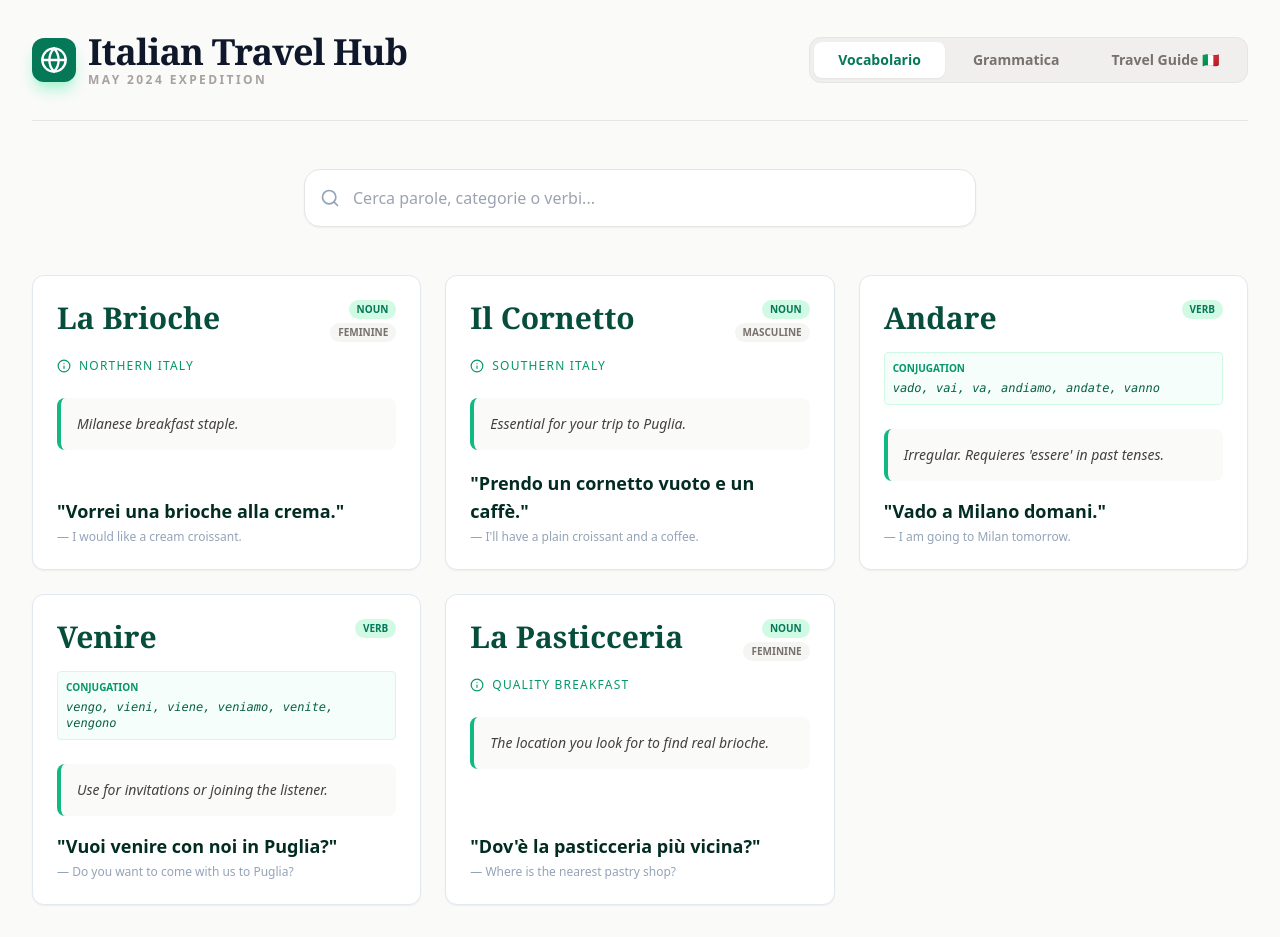
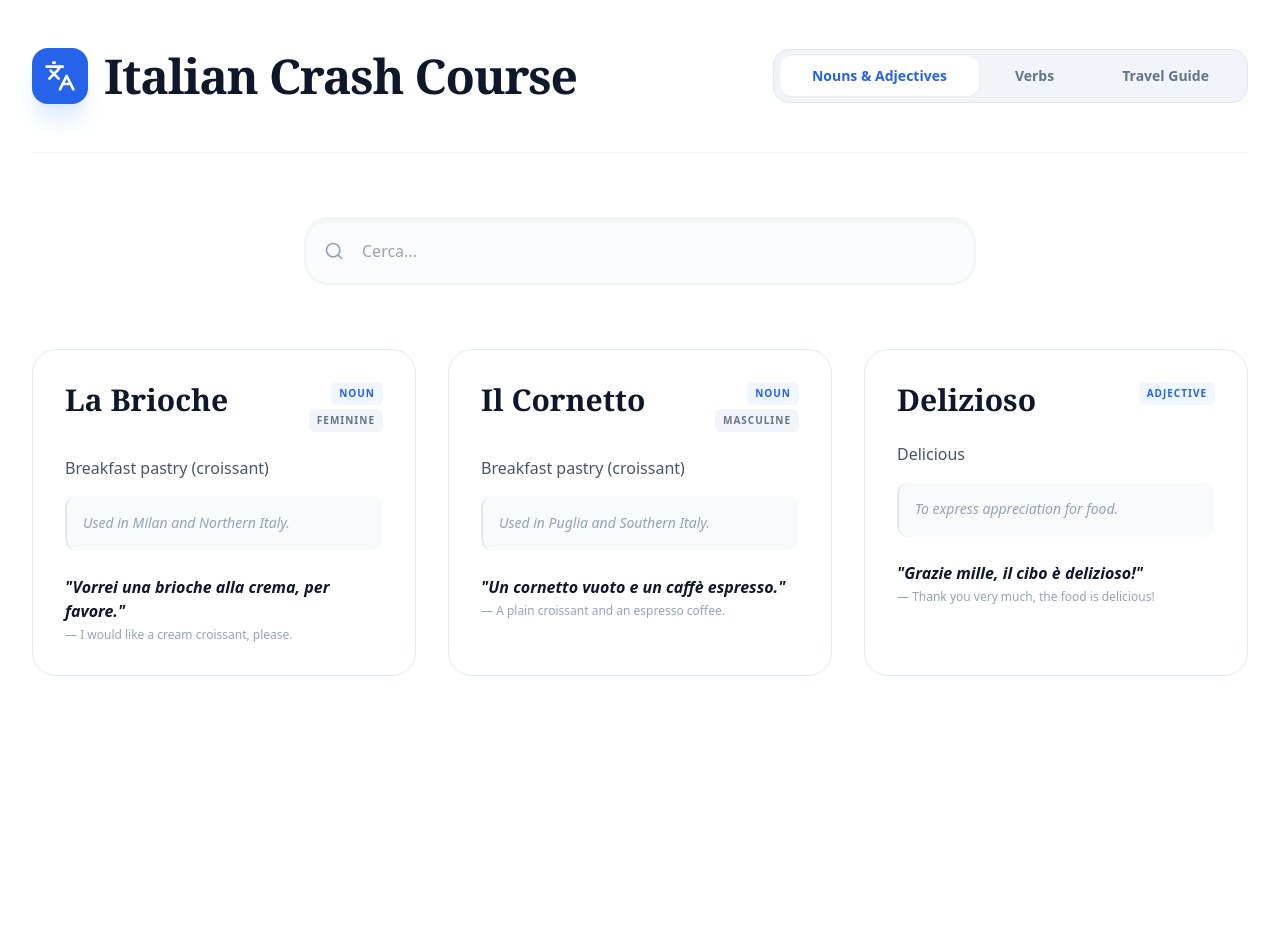
Before and after one commit to kxxxx-hi/italian-crash-course, a Next.js app: page / in a window 1280 px wide. After the commit the page ends 800 px from the top, so only its background shows below. Built offline with nearby package versions, Linux system fonts and the light colour scheme.

Commit message:
Update page.tsx

```diff
--- a/app/page.tsx
+++ b/app/page.tsx
@@ -2,129 +2,112 @@
 
 import React, { useState } from 'react';
 import {
-  Search, GitBranch, Globe, Lightbulb, ArrowRight,
-  Utensils, Languages, MapPin, BookOpen, Info
+  Search, Globe, ArrowRight, Utensils,
+  Languages, MapPin, BookOpen, ChevronLeft,
+  Table as TableIcon, Info
 } from 'lucide-react';
 
 // ==========================================
-// 1. DATA SOURCES (Refined for Italian Hub)
+// 1. DATA STRUCTURES & TYPES
 // ==========================================
 
-const ITALIAN_LEXICON = [
+interface Phrase {
+  it: string;
+  en: string;
+}
+
+interface GuideSection {
+  topic: string;
+  content: string;
+  phrases?: Phrase[];
+  tips?: string[];
+}
+
+interface Conjugation {
+  presente: string[];
+  passatoProssimo: string[];
+  imperfetto: string[];
+}
+
+const SUBJECTS = ["Io", "Tu", "Lui/Lei", "Noi", "Voi", "Loro"];
+
+const NOUNS_ADJECTIVES = [
   {
     id: "brioche",
     word: "La Brioche",
     type: "Noun",
     gender: "Feminine",
-    usage: "Northern Italy",
-    vibe: "Milanese breakfast staple.",
-    sentence: "Vorrei una brioche alla crema.",
-    translation: "I would like a cream croissant.",
-    category: "Food",
+    meaning: "Breakfast pastry (croissant)",
+    usage: "Used in Milan and Northern Italy.",
+    sentence: "Vorrei una brioche alla crema, per favore.",
+    translation: "I would like a cream croissant, please.",
+    category: "Dining"
   },
   {
     id: "cornetto",
     word: "Il Cornetto",
     type: "Noun",
     gender: "Masculine",
-    usage: "Southern Italy",
-    vibe: "Essential for your trip to Puglia.",
-    sentence: "Prendo un cornetto vuoto e un caffè.",
-    translation: "I'll have a plain croissant and a coffee.",
-    category: "Food",
+    meaning: "Breakfast pastry (croissant)",
+    usage: "Used in Puglia and Southern Italy.",
+    sentence: "Un cornetto vuoto e un caffè espresso.",
+    translation: "A plain croissant and an espresso coffee.",
+    category: "Dining"
   },
+  {
+    id: "delizioso",
+    word: "Delizioso",
+    type: "Adjective",
+    meaning: "Delicious",
+    usage: "To express appreciation for food.",
+    sentence: "Grazie mille, il cibo è delizioso!",
+    translation: "Thank you very much, the food is delicious!",
+    category: "Dining"
+  }
+];
+
+const VERBS = [
   {
     id: "andare",
     word: "Andare",
-    type: "Verb",
-    conjugation: "vado, vai, va, andiamo, andate, vanno",
-    usage: "Movement away",
-    vibe: "Irregular. Requieres 'essere' in past tenses.",
-    sentence: "Vado a Milano domani.",
-    translation: "I am going to Milan tomorrow.",
-    category: "Grammar",
+    meaning: "To go",
+    usage: "Movement away from the speaker.",
+    sentence: "Vado a Milano questo fine settimana.",
+    translation: "I am going to Milan this weekend.",
+    conjugations: {
+      presente: ["vado", "vai", "va", "andiamo", "andate", "vanno"],
+      passatoProssimo: ["sono andato/a", "sei andato/a", "è andato/a", "siamo andati/e", "siete andati/e", "sono andati/e"],
+      imperfetto: ["andavo", "andavi", "andava", "andavamo", "andavate", "andavano"]
+    }
   },
   {
-    id: "venire",
-    word: "Venire",
-    type: "Verb",
-    conjugation: "vengo, vieni, viene, veniamo, venite, vengono",
-    usage: "Movement toward",
-    vibe: "Use for invitations or joining the listener.",
-    sentence: "Vuoi venire con noi in Puglia?",
-    translation: "Do you want to come with us to Puglia?",
-    category: "Grammar",
-  },
-  {
-    id: "pasticceria",
-    word: "La Pasticceria",
-    type: "Noun",
-    gender: "Feminine",
-    usage: "Quality Breakfast",
-    vibe: "The location you look for to find real brioche.",
-    sentence: "Dov'è la pasticceria più vicina?",
-    translation: "Where is the nearest pastry shop?",
-    category: "Travel",
+    id: "sapere",
+    word: "Sapere",
+    meaning: "To know (facts/skills)",
+    usage: "Used for information or 'knowing how to'.",
+    sentence: "Non so dove sia il bagno.",
+    translation: "I don't know where the bathroom is.",
+    conjugations: {
+      presente: ["so", "sai", "sa", "sappiamo", "sapete", "sanno"],
+      passatoProssimo: ["ho saputo", "hai saputo", "ha saputo", "abbiamo saputo", "avete saputo", "hanno saputo"],
+      imperfetto: ["sapevo", "sapevi", "sapeva", "sapevamo", "sapevate", "sapevano"]
+    }
   }
 ];
 
-const GRAMMAR_BATTLES = [
+const TRAVEL_GUIDE: { title: string; sections: GuideSection[] }[] = [
   {
-    id: "sapere-conoscere",
-    title: "Sapere vs. Conoscere",
-    icon: "🧠",
-    pair: [
-      {
-        term: "Sapere",
-        role: "Facts/Skills",
-        logic: "To know info or how to do something.",
-        conj: "so, sai, sa, sappiamo, sapete, sanno"
-      },
-      {
-        term: "Conoscere",
-        role: "People/Places",
-        logic: "To be acquainted/familiar with.",
-        conj: "conosco, conosci, conosce, conosciamo..."
-      }
-    ]
-  },
-  {
-    id: "essere-avere",
-    title: "Essere vs. Avere",
-    icon: "⚖️",
-    pair: [
-      {
-        term: "Essere",
-        role: "Movement/State",
-        logic: "Used for 'andare', 'arrivare', and reflexives.",
-        conj: "sono, sei, è, siamo, siete, sono"
-      },
-      {
-        term: "Avere",
-        role: "Transitive",
-        logic: "Used for most other verbs (mangiare, comprare).",
-        conj: "ho, hai, ha, abbiamo, avete, hanno"
-      }
-    ]
-  }
-];
-
-const TRAVEL_GUIDE = [
-  {
-    id: "milano",
     title: "Milano Essentials",
     sections: [
       {
-        topic: "Geography & Dining",
-        content: "In Milano, it is always 'Brioche'. Order at the counter (banco) or sit (tavolo).",
-        phrases: [
-          { it: "Un caffè amaro, per favore.", en: "A bitter coffee (no sugar), please." }
-        ]
+        topic: "Breakfast Etiquette",
+        content: "In Milan, always ask for a 'Brioche'. You can eat at the 'banco' (standing) or 'tavolo' (sitting).",
+        phrases: [{ it: "Un caffè amaro, per favore.", en: "A bitter coffee, please." }]
       },
       {
-        topic: "The Navigli Night",
-        content: "Late May is perfect for aperitivo by the canals.",
-        tips: ["Order a Spritz", "Check out the Duomo at dusk"]
+        topic: "Sightseeing",
+        content: "The center is walkable. Focus on the Duomo and the Navigli canals.",
+        tips: ["Visit Duomo at sunrise", "Aperitivo at Navigli starts at 6 PM"]
       }
     ]
   }
@@ -134,43 +117,35 @@ const TRAVEL_GUIDE = [
 // 2. COMPONENTS
 // ==========================================
 
-const ItalianWordCard = ({ data }: { data: any }) => (
-  <div className="bg-white p-6 rounded-xl shadow-sm border border-slate-200 hover:shadow-md transition-all duration-300 flex flex-col h-full font-sans">
-    <div className="flex justify-between items-start mb-4">
-      <h3 className="text-3xl font-serif font-bold text-emerald-900">{data.word}</h3>
-      <div className="flex flex-col items-end gap-1">
-        <span className="text-[10px] font-bold bg-emerald-100 text-emerald-700 px-2 py-0.5 rounded-full uppercase">
-          {data.type}
-        </span>
-        {data.gender && (
-          <span className="text-[10px] font-bold bg-stone-100 text-stone-500 px-2 py-0.5 rounded-full uppercase">
-            {data.gender}
-          </span>
-        )}
+const VerbDetail = ({ verb, onBack }: { verb: any; onBack: () => void }) => (
+  <div className="animate-in fade-in slide-in-from-left-4 duration-500">
+    <button onClick={onBack} className="flex items-center gap-2 text-blue-600 font-bold mb-8 hover:underline">
+      <ChevronLeft size={20} /> Torna ai Verbi
+    </button>
+
+    <div className="bg-white rounded-3xl border border-slate-200 p-8 shadow-sm mb-8">
+      <h2 className="text-5xl font-serif font-bold text-slate-900 mb-2">{verb.word}</h2>
+      <p className="text-slate-500 italic text-xl mb-6">{verb.meaning}</p>
+
+      <div className="grid grid-cols-1 md:grid-cols-3 gap-8">
+        {Object.entries(verb.conjugations).map(([tense, forms]: [string, any]) => (
+          <div key={tense} className="space-y-4">
+            <h3 className="text-sm uppercase tracking-widest font-black text-blue-600 border-b border-blue-100 pb-2">
+              {tense.replace(/([A-Z])/g, ' $1')}
+            </h3>
+            <table className="w-full text-left font-sans">
+              <tbody>
+                {forms.map((form: string, i: number) => (
+                  <tr key={i} className="border-b border-slate-50 last:border-0">
+                    <td className="py-2 text-slate-400 text-xs w-12">{SUBJECTS[i]}</td>
+                    <td className="py-2 font-bold text-slate-800">{form}</td>
+                  </tr>
+                ))}
+              </tbody>
+            </table>
           </div>
+        ))}
       </div>
-
-    <div className="mb-4">
-      {data.conjugation ? (
-        <div className="mb-2 p-2 bg-emerald-50/50 rounded border border-emerald-100">
-           <p className="text-[10px] uppercase text-emerald-600 font-bold mb-1">Conjugation</p>
-           <p className="text-xs text-emerald-800 font-mono italic">{data.conjugation}</p>
-        </div>
-      ) : (
-        <div className="flex items-center gap-2 text-emerald-600 font-medium text-xs mb-2 uppercase tracking-widest">
-          <Info size={14} />
-          <span>{data.usage}</span>
-        </div>
-      )}
-    </div>
-
-    <div className="bg-stone-50 p-4 rounded-lg mb-4 border-l-4 border-emerald-500 italic text-stone-700 text-sm">
-      {data.vibe}
-    </div>
-
-    <div className="mt-auto space-y-1">
-      <p className="text-emerald-950 font-bold text-lg">"{data.sentence}"</p>
-      <p className="text-slate-400 text-xs">— {data.translation}</p>
     </div>
   </div>
 );
@@ -179,124 +154,142 @@ const ItalianWordCard = ({ data }: { data: any }) => (
 // 3. MAIN APP
 // ==========================================
 
-export default function ItalianHubApp() {
-  const [activeTab, setActiveTab] = useState("vocabolario");
+export default function ItalianCrashCourse() {
+  const [activeTab, setActiveTab] = useState("lessico");
+  const [selectedVerb, setSelectedVerb] = useState<any>(null);
   const [searchQuery, setSearchQuery] = useState("");
 
-  const filteredVocab = ITALIAN_LEXICON.filter(item =>
+  const filteredNouns = NOUNS_ADJECTIVES.filter(item =>
     item.word.toLowerCase().includes(searchQuery.toLowerCase()) ||
-    item.category.toLowerCase().includes(searchQuery.toLowerCase())
+    item.meaning.toLowerCase().includes(searchQuery.toLowerCase())
+  );
+
+  const filteredVerbs = VERBS.filter(item =>
+    item.word.toLowerCase().includes(searchQuery.toLowerCase())
   );
 
   return (
-    <div className="min-h-screen bg-[#fafaf9] text-slate-800 font-sans selection:bg-emerald-100">
-      <main className="max-w-7xl mx-auto px-4 sm:px-6 lg:px-8 py-8">
+    <div className="min-h-screen bg-white text-slate-800 font-sans selection:bg-blue-100">
+      <main className="max-w-7xl mx-auto px-4 sm:px-6 lg:px-8 py-12">
 
-        <header className="mb-12 flex flex-col md:flex-row items-center justify-between gap-6 border-b border-stone-200 pb-8">
-          <div className="flex items-center gap-3">
-            <div className="bg-emerald-700 p-2 rounded-xl text-white shadow-lg shadow-emerald-200">
-              <Globe size={28} />
+        {/* Header */}
+        <header className="mb-16 border-b border-slate-100 pb-12">
+          <div className="flex flex-col md:flex-row items-center justify-between gap-8">
+            <div className="flex items-center gap-4">
+              <div className="bg-blue-600 p-3 rounded-2xl text-white shadow-xl shadow-blue-100">
+                <Languages size={32} />
               </div>
-            <div>
-              <h1 className="text-4xl font-serif font-bold text-slate-900 tracking-tight">Italian Travel Hub</h1>
-              <p className="text-xs text-stone-400 uppercase tracking-[0.2em] font-bold">May 2024 Expedition</p>
-            </div>
+              <h1 className="text-5xl font-serif font-black text-slate-900 tracking-tight">Italian Crash Course</h1>
             </div>
 
-          <nav className="flex space-x-1 bg-stone-200/50 p-1 rounded-xl border border-stone-200">
-            {["vocabolario", "grammatica", "guida"].map((tab) => (
+            <nav className="flex space-x-1 bg-slate-100 p-1.5 rounded-2xl border border-slate-200">
+              {["lessico", "verbi", "guida"].map((tab) => (
                 <button
                   key={tab}
-                onClick={() => setActiveTab(tab)}
-                className={`px-6 py-2 text-sm font-bold rounded-lg transition-all capitalize ${
-                  activeTab === tab ? "bg-white text-emerald-700 shadow-sm" : "text-stone-500 hover:text-slate-700"
+                  onClick={() => { setActiveTab(tab); setSelectedVerb(null); }}
+                  className={`px-8 py-2.5 text-sm font-black rounded-xl transition-all capitalize ${
+                    activeTab === tab
+                      ? "bg-white text-blue-600 shadow-sm"
+                      : "text-slate-500 hover:text-slate-800"
                   }`}
                 >
-                {tab === "guida" ? "Travel Guide 🇮🇹" : tab}
+                  {tab === "lessico" ? "Nouns & Adjectives" : tab === "verbi" ? "Verbs" : "Travel Guide"}
                 </button>
               ))}
             </nav>
+          </div>
         </header>
 
-        {activeTab === "vocabolario" && (
-          <div className="animate-in fade-in duration-500">
-            <div className="relative max-w-2xl mx-auto mb-12">
-              <Search className="absolute left-4 top-1/2 -translate-y-1/2 text-slate-400" size={20} />
+        {/* Tab Content */}
+        {!selectedVerb && activeTab !== "guida" && (
+          <div className="relative max-w-2xl mx-auto mb-16">
+            <Search className="absolute left-5 top-1/2 -translate-y-1/2 text-slate-400" size={20} />
             <input
               type="text"
-                placeholder="Cerca parole, categorie o verbi..."
-                className="w-full pl-12 pr-4 py-4 border border-stone-200 rounded-2xl bg-white shadow-sm focus:ring-2 focus:ring-emerald-500 outline-none transition-all"
+              placeholder="Cerca..."
+              className="w-full pl-14 pr-6 py-5 border-2 border-slate-100 rounded-3xl bg-slate-50/50 focus:bg-white focus:border-blue-500 outline-none transition-all shadow-inner"
               value={searchQuery}
               onChange={(e) => setSearchQuery(e.target.value)}
             />
           </div>
-            <div className="grid grid-cols-1 md:grid-cols-2 lg:grid-cols-3 gap-6">
-              {filteredVocab.map((item) => <ItalianWordCard key={item.id} data={item} />)}
+        )}
+
+        {activeTab === "lessico" && (
+          <div className="grid grid-cols-1 md:grid-cols-2 lg:grid-cols-3 gap-8 animate-in fade-in duration-500">
+            {filteredNouns.map((item) => (
+              <div key={item.id} className="bg-white p-8 rounded-3xl border border-slate-200 hover:border-blue-300 hover:shadow-xl hover:shadow-blue-50/50 transition-all group">
+                <div className="flex justify-between items-start mb-6">
+                  <h3 className="text-3xl font-serif font-bold text-slate-900 group-hover:text-blue-700 transition-colors">{item.word}</h3>
+                  <div className="flex flex-col items-end gap-1">
+                    <span className="text-[10px] font-black bg-blue-50 text-blue-600 px-2 py-1 rounded-md uppercase tracking-widest">{item.type}</span>
+                    {item.gender && <span className="text-[10px] font-black bg-slate-100 text-slate-500 px-2 py-1 rounded-md uppercase tracking-widest">{item.gender}</span>}
                   </div>
                 </div>
-        )}
-
-        {activeTab === "grammatica" && (
-          <div className="space-y-8 max-w-4xl mx-auto animate-in fade-in duration-500">
-            <div className="text-center mb-12">
-              <h2 className="text-4xl font-serif font-bold text-slate-900 italic underline decoration-emerald-200 underline-offset-8">La Grammatica</h2>
-              <p className="text-stone-500 mt-4 text-lg font-serif italic">Distinguishing the building blocks of the language.</p>
-            </div>
-            {GRAMMAR_BATTLES.map((battle) => (
-              <div key={battle.id} className="bg-white rounded-2xl border border-stone-200 overflow-hidden shadow-sm">
-                <div className="bg-stone-50 p-4 border-b border-stone-200 flex items-center gap-3">
-                  <span className="text-2xl">{battle.icon}</span>
-                  <h3 className="text-xl font-bold text-slate-800">{battle.title}</h3>
-                </div>
-                <div className="grid grid-cols-1 md:grid-cols-2 divide-y md:divide-y-0 md:divide-x divide-stone-100">
-                  {battle.pair.map((item: any, idx: number) => (
-                    <div key={idx} className="p-6">
-                      <div className="flex items-center gap-2 mb-3">
-                        <span className="font-serif text-2xl font-bold text-emerald-700">{item.term}</span>
-                        <ArrowRight size={16} className="text-stone-300" />
-                        <span className="text-[10px] font-black uppercase tracking-widest text-stone-400 bg-stone-50 px-2 py-1 rounded">{item.role}</span>
-                      </div>
-                      <p className="text-sm text-slate-600 mb-4 leading-relaxed">{item.logic}</p>
-                      <div className="p-3 bg-emerald-50/30 rounded-lg border border-emerald-50 italic text-xs text-emerald-900">
-                        {item.conj}
-                      </div>
-                    </div>
-                  ))}
+                <p className="text-slate-600 font-medium mb-4">{item.meaning}</p>
+                <div className="text-slate-400 text-sm mb-6 leading-relaxed bg-slate-50 p-4 rounded-xl border-l-2 border-slate-200 italic">{item.usage}</div>
+                <div className="mt-auto">
+                  <p className="text-slate-900 font-bold italic">"{item.sentence}"</p>
+                  <p className="text-slate-400 text-xs mt-1">— {item.translation}</p>
                 </div>
               </div>
             ))}
           </div>
         )}
 
+        {activeTab === "verbi" && (
+          selectedVerb ? (
+            <VerbDetail verb={selectedVerb} onBack={() => setSelectedVerb(null)} />
+          ) : (
+            <div className="grid grid-cols-1 md:grid-cols-2 lg:grid-cols-3 gap-8 animate-in fade-in duration-500">
+              {filteredVerbs.map((verb) => (
+                <div
+                  key={verb.id}
+                  onClick={() => setSelectedVerb(verb)}
+                  className="bg-white p-8 rounded-3xl border border-slate-200 hover:border-blue-500 cursor-pointer transition-all group"
+                >
+                  <div className="flex justify-between items-center mb-6">
+                    <h3 className="text-3xl font-serif font-bold text-slate-900 group-hover:text-blue-600">{verb.word}</h3>
+                    <TableIcon className="text-slate-300 group-hover:text-blue-500" size={24} />
+                  </div>
+                  <p className="text-slate-600 font-medium mb-4">{verb.meaning}</p>
+                  <div className="text-blue-600 text-xs font-black uppercase tracking-tighter mb-4 flex items-center gap-2">
+                    Click to see conjugations <ArrowRight size={14} />
+                  </div>
+                  <p className="text-slate-400 text-sm italic">"{verb.sentence}"</p>
+                </div>
+              ))}
+            </div>
+          )
+        )}
+
         {activeTab === "guida" && (
-          <div className="max-w-4xl mx-auto space-y-12 animate-in fade-in slide-in-from-bottom-4 duration-700">
-            {TRAVEL_GUIDE.map((trip) => (
-              <div key={trip.id} className="space-y-8">
-                <h3 className="text-4xl font-serif font-bold text-slate-900 flex items-center gap-3 italic">
-                  <MapPin className="text-emerald-600" size={32} /> {trip.title}
-                </h3>
-                <div className="grid gap-6">
-                  {trip.sections.map((section: any, idx) => (
-                    <div key={idx} className="bg-white rounded-2xl border border-stone-200 p-8 shadow-sm group">
-                      <h4 className="text-xl font-bold text-slate-800 border-b border-stone-100 pb-3 mb-4 group-hover:text-emerald-700 transition-colors">{section.topic}</h4>
-                      <p className="text-slate-600 leading-relaxed mb-6">{section.content}</p>
+          <div className="max-w-4xl mx-auto space-y-16 animate-in fade-in slide-in-from-bottom-4 duration-700">
+            {TRAVEL_GUIDE.map((trip, tIdx) => (
+              <div key={tIdx} className="space-y-8">
+                <h2 className="text-4xl font-serif font-black text-slate-900 flex items-center gap-4 italic">
+                  <MapPin className="text-blue-600" size={32} /> {trip.title}
+                </h2>
+                <div className="grid gap-8">
+                  {trip.sections.map((section, sIdx) => (
+                    <div key={sIdx} className="bg-white rounded-3xl border border-slate-200 p-8 shadow-sm">
+                      <h4 className="text-2xl font-bold text-slate-800 border-b border-slate-100 pb-4 mb-6">{section.topic}</h4>
+                      <p className="text-slate-600 leading-relaxed mb-8 text-lg">{section.content}</p>
 
-                      {/* FIXED VERCEL ISSUE: Defensive property checking */}
                       {section.phrases && (
-                        <div className="grid gap-3">
-                          {section.phrases.map((p: any, i: number) => (
-                            <div key={i} className="p-3 bg-stone-50 rounded-lg border border-stone-100">
-                              <p className="text-emerald-900 font-bold italic">"{p.it}"</p>
-                              <p className="text-stone-400 text-xs">{p.en}</p>
+                        <div className="grid gap-4">
+                          {section.phrases.map((p, pIdx) => (
+                            <div key={pIdx} className="p-5 bg-slate-50 rounded-2xl border border-slate-100">
+                              <p className="text-blue-900 font-bold italic text-lg">"{p.it}"</p>
+                              <p className="text-slate-400 text-sm">{p.en}</p>
                             </div>
                           ))}
                         </div>
                       )}
 
                       {section.tips && (
-                        <div className="flex flex-wrap gap-2 mt-4">
-                          {section.tips.map((tip: string, i: number) => (
-                            <span key={i} className="bg-emerald-50 text-emerald-700 px-3 py-1 rounded-full text-[10px] font-black uppercase border border-emerald-100">
+                        <div className="flex flex-wrap gap-3 mt-6">
+                          {section.tips.map((tip, i) => (
+                            <span key={i} className="bg-blue-50 text-blue-700 px-4 py-1.5 rounded-full text-xs font-black uppercase border border-blue-100">
                               Tip: {tip}
                             </span>
                           ))}
```
Lines whose indentation alone changed are shown as unchanged.
